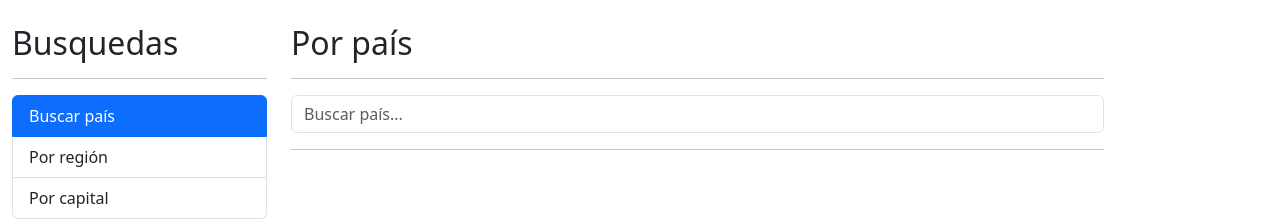
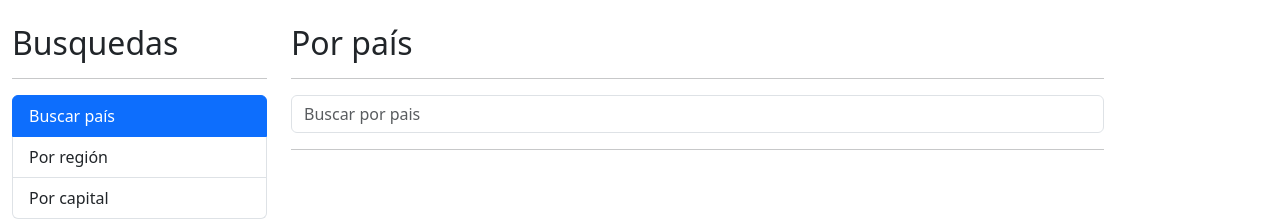
Before and after one commit to anibalmunoz/paisesApp, an Angular app: page / in a window 1280 px wide. Shown: the top 220 px of the page. Built offline with nearby package versions, Linux system fonts and the light colour scheme.

Commit message:
shared box buscar pais

```diff
--- a/src/app/pais/pages/por-pais/por-pais.component.html
+++ b/src/app/pais/pages/por-pais/por-pais.component.html
@@ -2,7 +2,7 @@
   <h2>Por país</h2>
   <hr />
 
-  <div class="row">
+  <!-- <div class="row">
     <div class="col">
       <app-pais-input
         (onEnter)="buscar($event)"
@@ -10,7 +10,12 @@
         pholder="Buscar país..."
       ></app-pais-input>
     </div>
-  </div>
+  </div> -->
+
+  <shared-search-box
+    (onDebounce)="buscar($event)"
+    placeholder="Buscar por pais"
+  ></shared-search-box>
 
   <ul class="list-group" *ngIf="mostrarSugerencias">
     <li
--- a/src/app/shared/components/search-box/search-box.component.ts
+++ b/src/app/shared/components/search-box/search-box.component.ts
@@ -1,13 +1,21 @@
-import { Component, EventEmitter, Input, OnInit, Output } from '@angular/core';
-import { Subject, debounceTime } from 'rxjs';
+import {
+  Component,
+  EventEmitter,
+  Input,
+  OnDestroy,
+  OnInit,
+  Output,
+} from '@angular/core';
+import { Subject, Subscription, debounceTime } from 'rxjs';
 
 @Component({
   selector: 'shared-search-box',
   templateUrl: './search-box.component.html',
   styleUrls: ['./search-box.component.css'],
 })
-export class SearchBoxComponent implements OnInit {
+export default class SearchBoxComponent implements OnInit, OnDestroy {
   private debouncer: Subject<string> = new Subject<string>();
+  private debouncerSubscription?: Subscription;
 
   @Input()
   public placeholder: string = '';
@@ -19,9 +27,15 @@ export class SearchBoxComponent implements OnInit {
   public onDebounce = new EventEmitter<string>();
 
   ngOnInit(): void {
-    this.debouncer.pipe(debounceTime(300)).subscribe((value) => {
-      this.onDebounce.emit(value);
-    });
+    this.debouncerSubscription = this.debouncer
+      .pipe(debounceTime(300))
+      .subscribe((value) => {
+        this.onDebounce.emit(value);
+      });
+  }
+
+  ngOnDestroy(): void {
+    this.debouncerSubscription?.unsubscribe();
   }
 
   emitValue(value: string): void {
--- a/src/app/shared/shared.module.ts
+++ b/src/app/shared/shared.module.ts
@@ -3,7 +3,7 @@ import { CommonModule } from '@angular/common';
 import { SidebarComponent } from './sidebar/sidebar.component';
 import { RouterModule } from '@angular/router';
 import { LoadingSpinnerComponent } from './components/loading-spinner/loading-spinner.component';
-import { SearchBoxComponent } from './components/search-box/search-box.component';
+import SearchBoxComponent from './components/search-box/search-box.component';
 
 @NgModule({
   declarations: [SidebarComponent, LoadingSpinnerComponent, SearchBoxComponent],
```
